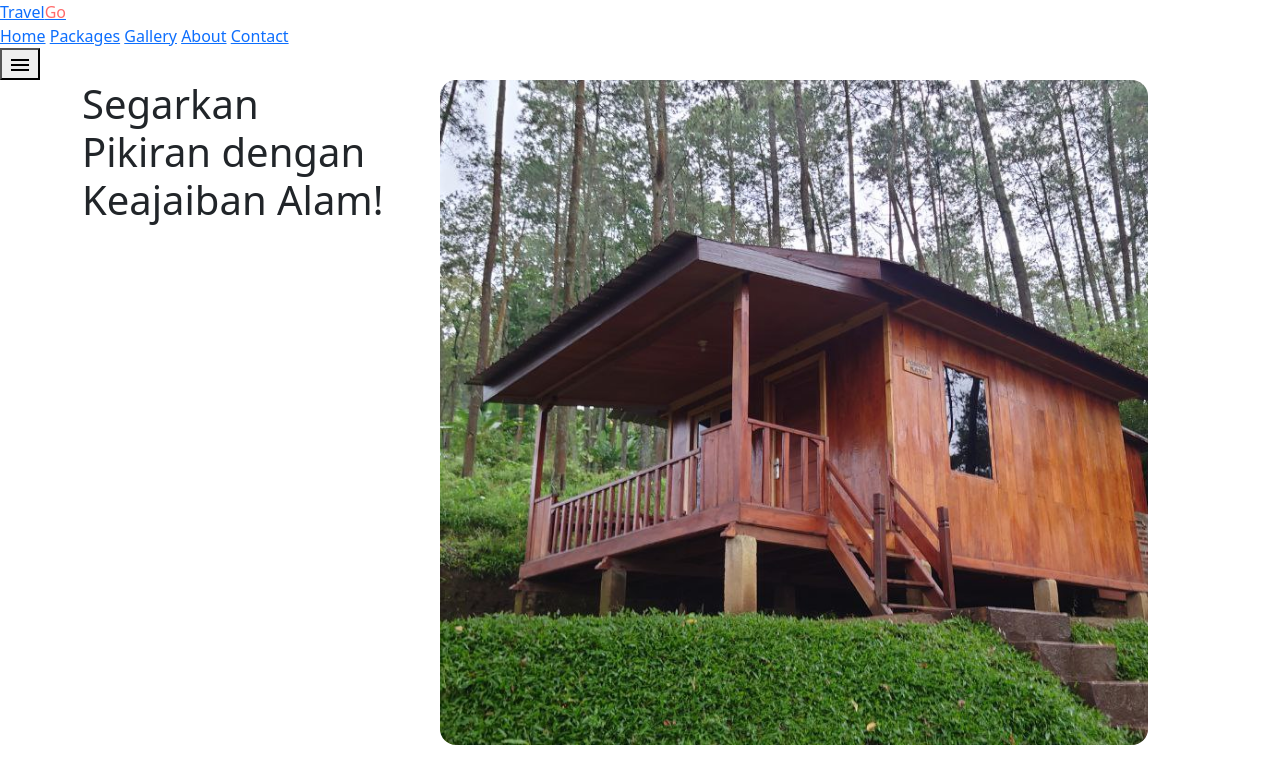
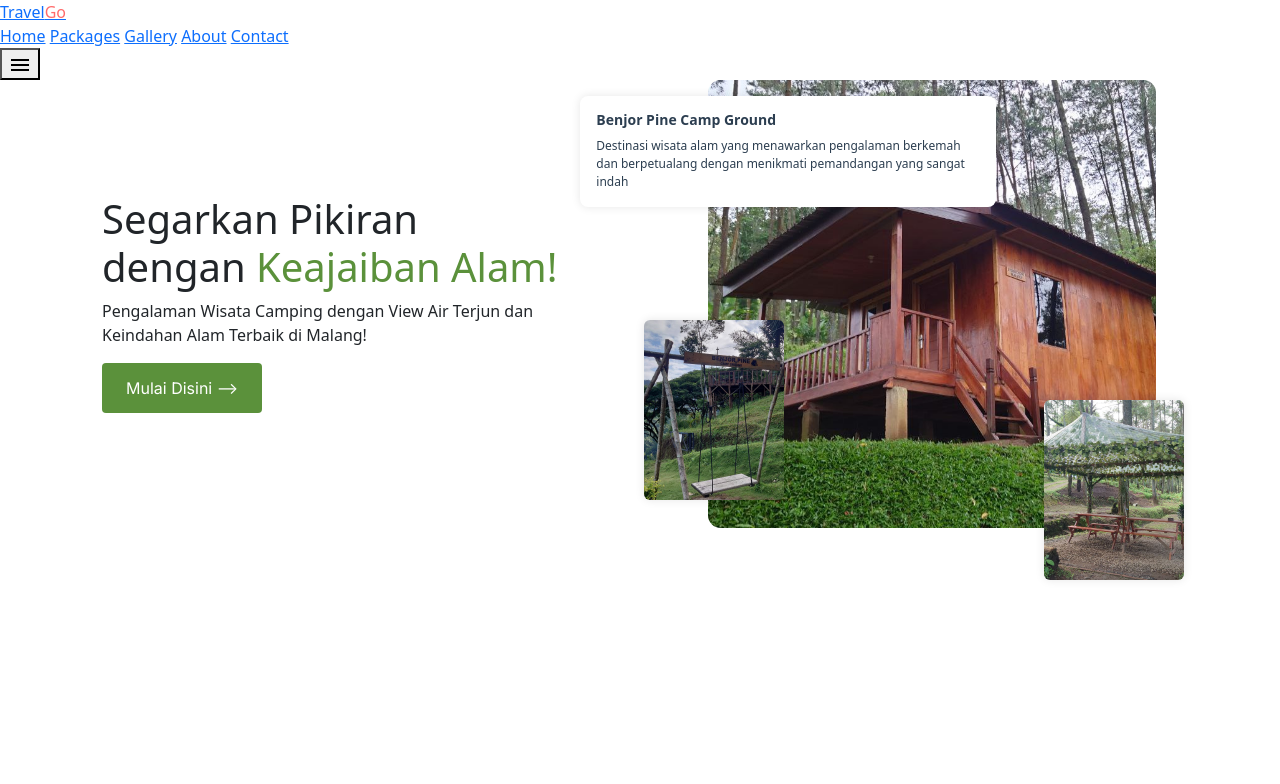
Before and after one commit to Aimannawal/Benjor-Pine, a plain HTML site: page index.html in a window 1280 px wide. Drawn offline with nearby package versions, Linux system fonts and the light colour scheme.

Commit message:
Add CSS variables and enhance hero section layout and styling

```diff
--- a/assets/css/hero.css
+++ b/assets/css/hero.css
@@ -7,30 +7,72 @@
     width: 100%;
     display: flex;
     justify-content: center;
+    gap: 12rem;
 }
 
 .hero-content {
-    display: flex;
-    width: 100%;
+    gap: 8rem
 }
 
 .hero-left {
+    display: flex;
+    justify-content: center;
+    align-items: center;
+}
 
-    display: flex;
+.headline {
+    max-width: 500px;
+}
+
+.headline-cta a {
+    background-color: var(--primary-color);
+    border: none !important;
+    border-radius: 4px !important;
+    padding: 0.8rem 1.5rem !important;
+    font-family: 'Inter', sans-serif;
+}
+
+.headline-cta a:hover {
+    background-color: var(--primary-color);
 }
 
 .hero-right {
     display: flex;
     justify-content: center;
     align-items: center;
-    padding: 0 50px;
 }
 
 .hero-main-image {
-    width: 708px;
-    height: 665px;
-    border-radius: 1rem;
+    width: 28rem;
+    height: 28rem;
+    border-radius: 0.8rem;
     overflow: hidden;
+    position: relative;
+}
+
+.image-overlay-text {
+    position: absolute;
+    z-index: 2;
+    background-color: white;
+    padding: 0.2rem 0.8rem;
+    width: 26rem;
+    box-shadow: 0 0 10px rgba(0, 0, 0, 0.1);
+    border-radius: 0.5rem;
+    margin-top: 1rem;
+    margin-left: -8rem;
+}
+
+.image-overlay-text h1 {
+    font-size: 14px !important;
+    font-weight: 700;
+    color: var(--text-color);
+    margin-bottom: 0 !important;
+}
+
+.image-overlay-text p {
+    font-size: 12px !important;
+    color: var(--text-color);
+    margin-bottom: 0 !important;
 }
 
 .hero-main-image img {
@@ -38,3 +80,34 @@
     height: 100%;
     object-fit: cover;
 }
+
+.hero-image-overlay-1,
+.hero-image-overlay-2 {
+    position: absolute;
+    width: 140px;
+    height: 180px;
+    border-radius: 6px;
+    overflow: hidden;
+    box-shadow: 0 0 10px rgba(0, 0, 0, 0.1);
+}
+
+.hero-image-overlay-1 {
+    margin-top: -13rem;
+    margin-left: -4rem;
+}
+
+.hero-image-overlay-2 {
+    margin-top: -8rem;
+    margin-left: 21rem;
+}
+
+.hero-image-overlay-1 img {
+    width: 100%;
+    height: 100%;
+    object-fit: cover;
+}
+.hero-image-overlay-2 img {
+    width: 100%;
+    height: 100%;
+    object-fit: cover;
+}
--- /dev/null
+++ b/assets/css/styles.css
@@ -0,0 +1,7 @@
+:root {
+    --primary-color: #5B913B;
+    --secondary-color: #2ecc71;
+    --accent-color: #e74c3c;
+    --background-color: #ecf0f1;
+    --text-color: #2c3e50;
+}
--- a/index.html
+++ b/index.html
@@ -7,6 +7,10 @@
      <!-- css -->
     <link rel="stylesheet" href="assets/css/navbar.css">
     <link rel="stylesheet" href="assets/css/hero.css">
+    <link rel="stylesheet" href="assets/css/styles.css">
+
+    <!-- font -->
+    <link rel="stylesheet" href="https://fonts.googleapis.com/css2?family=Inter:wght@400;500;600;700&display=swap">
 
     <link href="https://cdn.jsdelivr.net/npm/bootstrap@5.3.3/dist/css/bootstrap.min.css" rel="stylesheet">
     <script src="https://cdn.jsdelivr.net/npm/bootstrap@5.3.3/dist/js/bootstrap.bundle.min.js"></script>
@@ -31,22 +35,36 @@
         </button>
     </nav>
 
-    <section class="hero container">
+    <section class="hero ">
         <div class="hero-wrapper">
-            <div class="hero-content">
+            <div class="hero-content d-flex justify-content-between">
                 <div class="hero-left">
                     <div class="headline">
                         <div class="headline-title">
-                            <h1>
-                                Segarkan Pikiran dengan Keajaiban Alam!
+                            <h1 class="fs-1">
+                                Segarkan Pikiran dengan <span style="color: #5B913B;">Keajaiban Alam!</span>
                             </h1>
+                            <p>Pengalaman Wisata Camping dengan View Air Terjun dan Keindahan Alam Terbaik di Malang!</p>
+                        </div>
+                        <div class="headline-cta">
+                            <a href="#" class="btn btn-primary">Mulai Disini --></a>
                         </div>
                     </div>
                 </div>
-                <div class="hero-right">
+                <div class="hero-right w-50">
                     <div class="hero-image">
+                        <div class="image-overlay-text p-3 d-flex flex-column justify-content-center gap-2 shadow-md">
+                            <h1>Benjor Pine Camp Ground</h1>
+                            <p>Destinasi wisata alam yang menawarkan pengalaman berkemah dan berpetualang dengan menikmati pemandangan yang sangat indah</p>
+                        </div>
                         <div class="hero-main-image">
                             <img src="./assets/img/hero-image.jpg" alt="hero-image">
+                        </div>
+                        <div class="hero-image-overlay-1">
+                            <img src="assets/img/ayunan.jpg" alt="">
+                        </div>
+                        <div class="hero-image-overlay-2">
+                            <img src="assets/img/chair.jpg" alt="">
                         </div>
                     </div>
                 </div>
```
Also changed, not shown: assets/img/ayunan.jpg (added), assets/img/chair.jpg (added).
